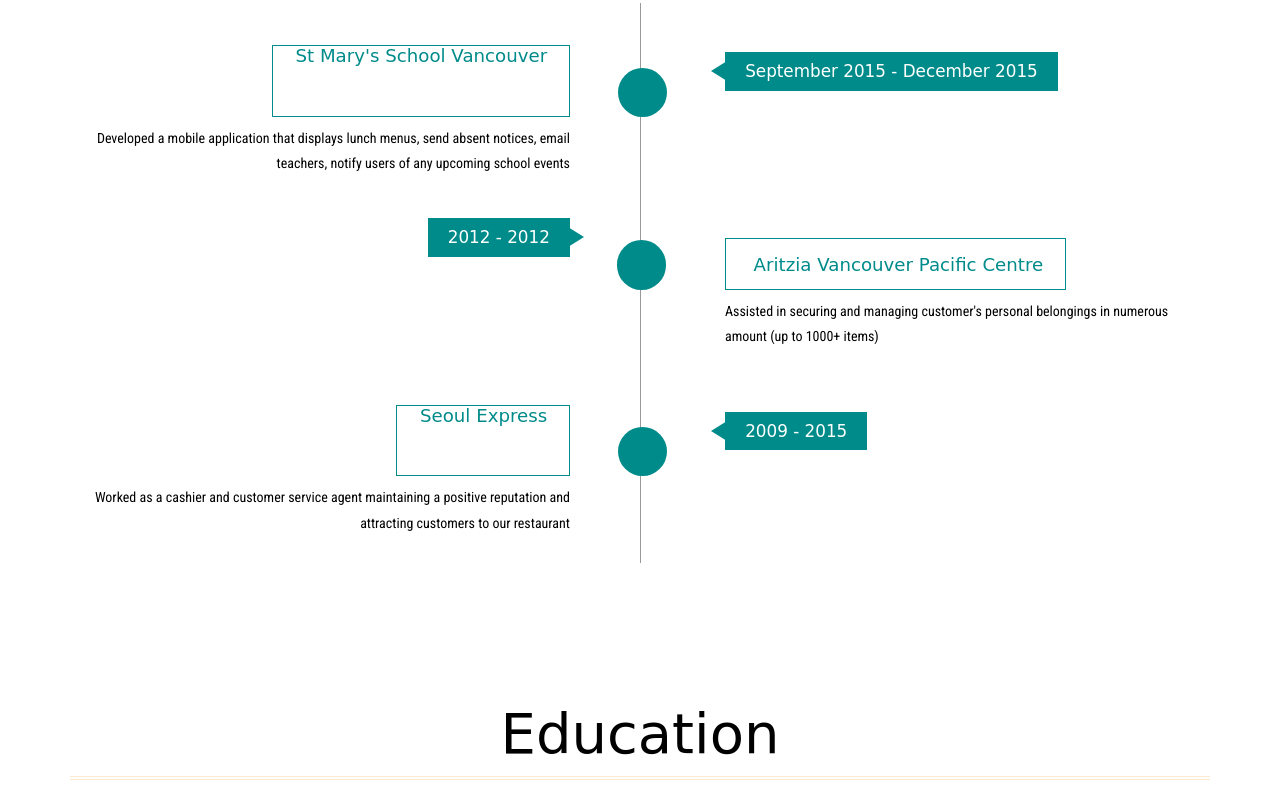
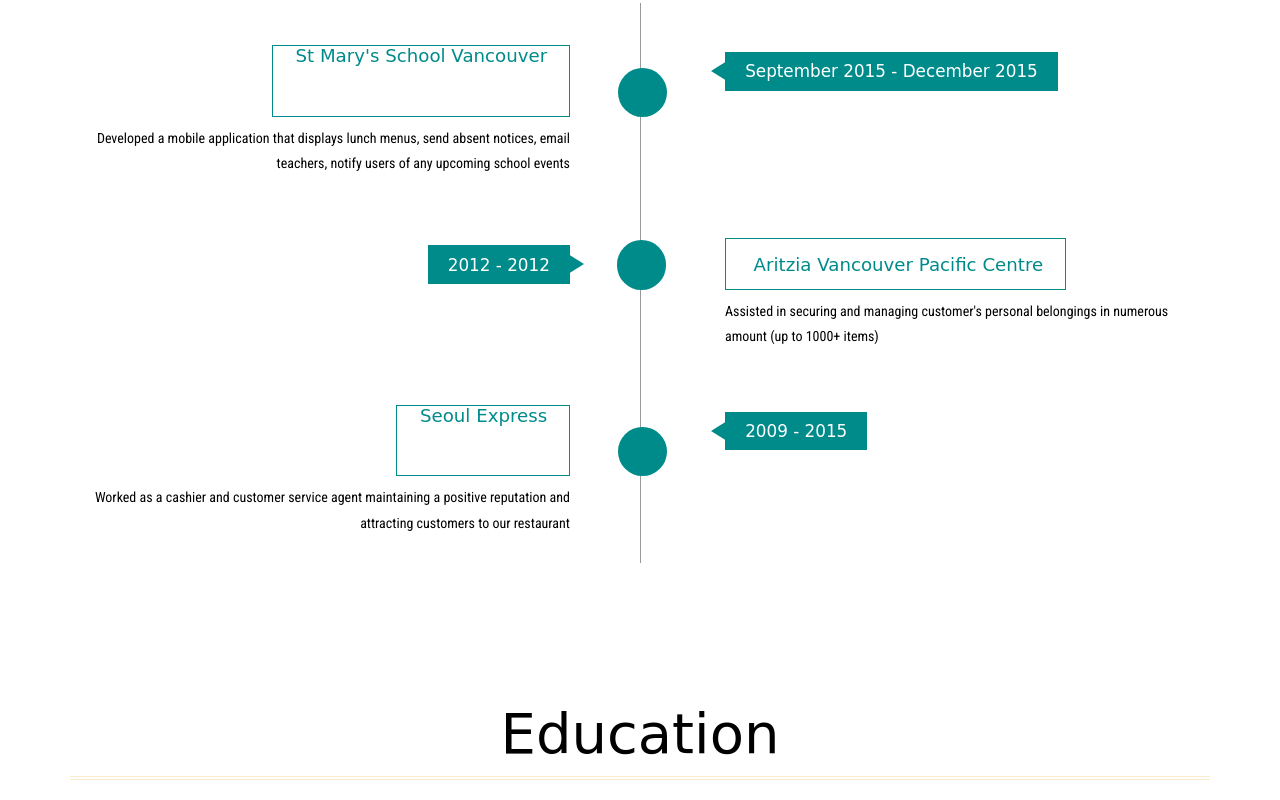
Before and after one commit to Kelvaro/Kelvaro.github.io, a plain HTML site: page index.html in a window 1280 px wide. Shown: the part 1233-2033 px from the top of the page. Drawn offline with Linux system fonts and the light colour scheme; a web font is replaced by a local one.

Commit message:
fixed work experience alignment

```diff
--- a/index.html
+++ b/index.html
@@ -122,11 +122,13 @@
 					<h5> St Mary's School Vancouver <span class="glyphicon glyphicon-briefcase"></span> </h5>
 					<p>Developed a mobile application that displays lunch menus, send absent notices, email teachers, notify users of any upcoming school events </p>
 				</div>
-
-
-				<div class="col-md-6 work-left">
+			</div>
+			<div class="clearfix"> </div>
+			<div class="work-info">
+				<div class="col-md-6 work-left work-left2">
 					<h4>2012 - 2012 </h4>
 				</div>
+
 				<div class="col-md-6 work-right">
 					<h5><span class="glyphicon glyphicon-briefcase"> </span> Aritzia Vancouver Pacific Centre</h5>
 					<p>Assisted in securing and managing customer's personal belongings in numerous amount (up to 1000+ items) </p>
```
